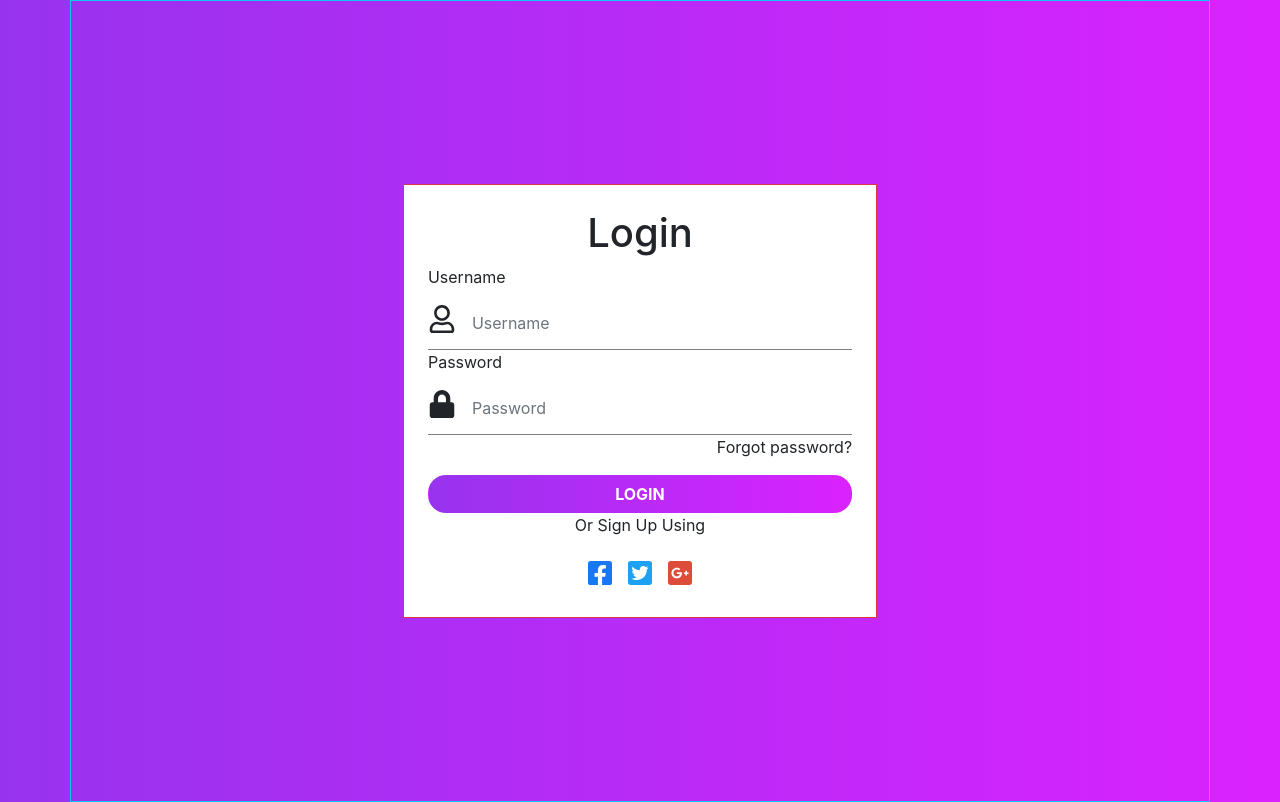
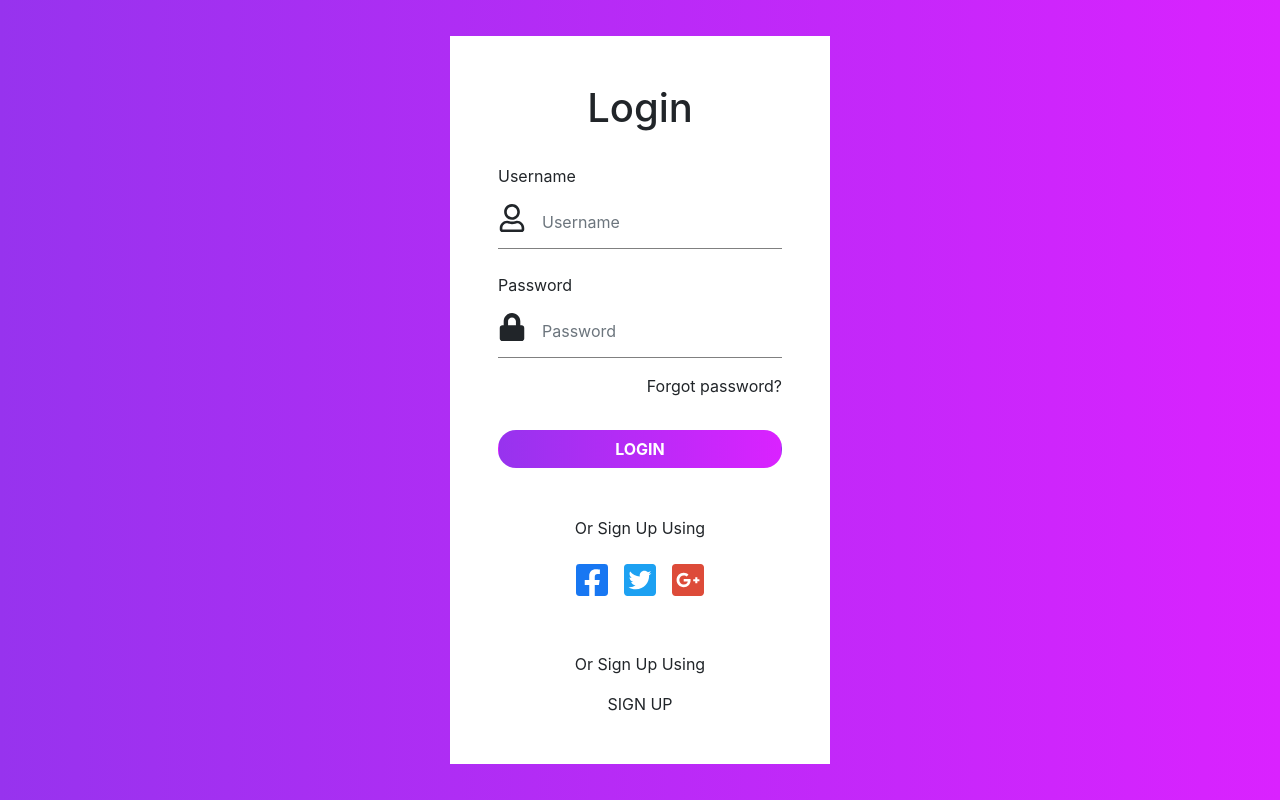
Before and after one commit to fahadshoukat/login-form, a React (Create React App) app: page / in a window 1280 px wide. Built offline with nearby package versions, Linux system fonts and the light colour scheme.

Commit message:
add signup link section and style

```diff
--- a/src/App.css
+++ b/src/App.css
@@ -18,16 +18,16 @@ border-radius: 18px;
 
 .fbIcon {
     color: #1877f2;
-    font-size: 2.5rem;
+    font-size: 3rem;
     padding: 0 8px;
 }
 .twIcon {
     color: #1da1f2;
-    font-size: 2.5rem;
+    font-size: 3rem;
     padding: 0 8px;
 }
 .gpIcon {
     color: #dd4b39;
-    font-size: 2.5rem;
+    font-size: 3rem;
     padding: 0 8px;
 }
--- a/src/App.js
+++ b/src/App.js
@@ -5,11 +5,11 @@ import { FaFacebookSquare } from "react-icons/fa";
 import { FaTwitterSquare, FaGooglePlusSquare } from "react-icons/fa";
 const App = () => {
   return (
-    <div className="container border border-info">
+    <div className="container">
       <div className="row d-flex justify-content-center align-items-center vh-100">
-        <div className="col col-md-6 col-lg-5 border border-danger bg-white p-4">
+        <div className="col col-md-6 col-lg-5 col-xl-4 bg-white p-5 ">
           <h1 class="text-center">Login</h1>
-          <label for="basic-url" class="form-label">
+            <label for="basic-url" class="form-label mt-4">
               Username
             </label>
             <div class="input-group flex-nowrap">
@@ -20,32 +20,40 @@ const App = () => {
                 placeholder="Username"
               />
             </div>
-          <label for="basic-url" class="form-label">
+            <label for="basic-url" class="form-label mt-4">
               Password
             </label>
             <div class="input-group flex-nowrap">
-            <FaLock class="h3 align-middle"/>
+              <FaLock class="h3 align-middle" />
               <input
                 type="password"
                 class="form-control inputGroup-sizing-lg inputBorder"
                 placeholder="Password"
               />
             </div>
-          <p class="text-end">
+          <p class="text-end mt-3">
             <a href="#" class="text-decoration-none text-dark">
               Forgot password?
             </a>
           </p>
           <div class="d-grid gap-2">
-            <button class="btn fw-bold text-white" type="button">
+            <button class="btn fw-bold text-white mt-3" type="button">
               LOGIN
             </button>
           </div>
-          <p class="text-center">Or Sign Up Using</p>
           <div class="text-center">
+            <p class="mt-5">Or Sign Up Using</p>
+            <div>
               <FaFacebookSquare className="fbIcon" />
               <FaTwitterSquare className="twIcon" />
               <FaGooglePlusSquare className="gpIcon" />
+            </div>
+          </div>
+          <div class="text-center">
+            <p class="mt-5">Or Sign Up Using</p>
+            <a href="#" class="text-decoration-none text-dark :hover-color-blue">
+              SIGN UP
+            </a>
           </div>
         </div>
       </div>
```
Lines whose indentation alone changed are shown as unchanged.
